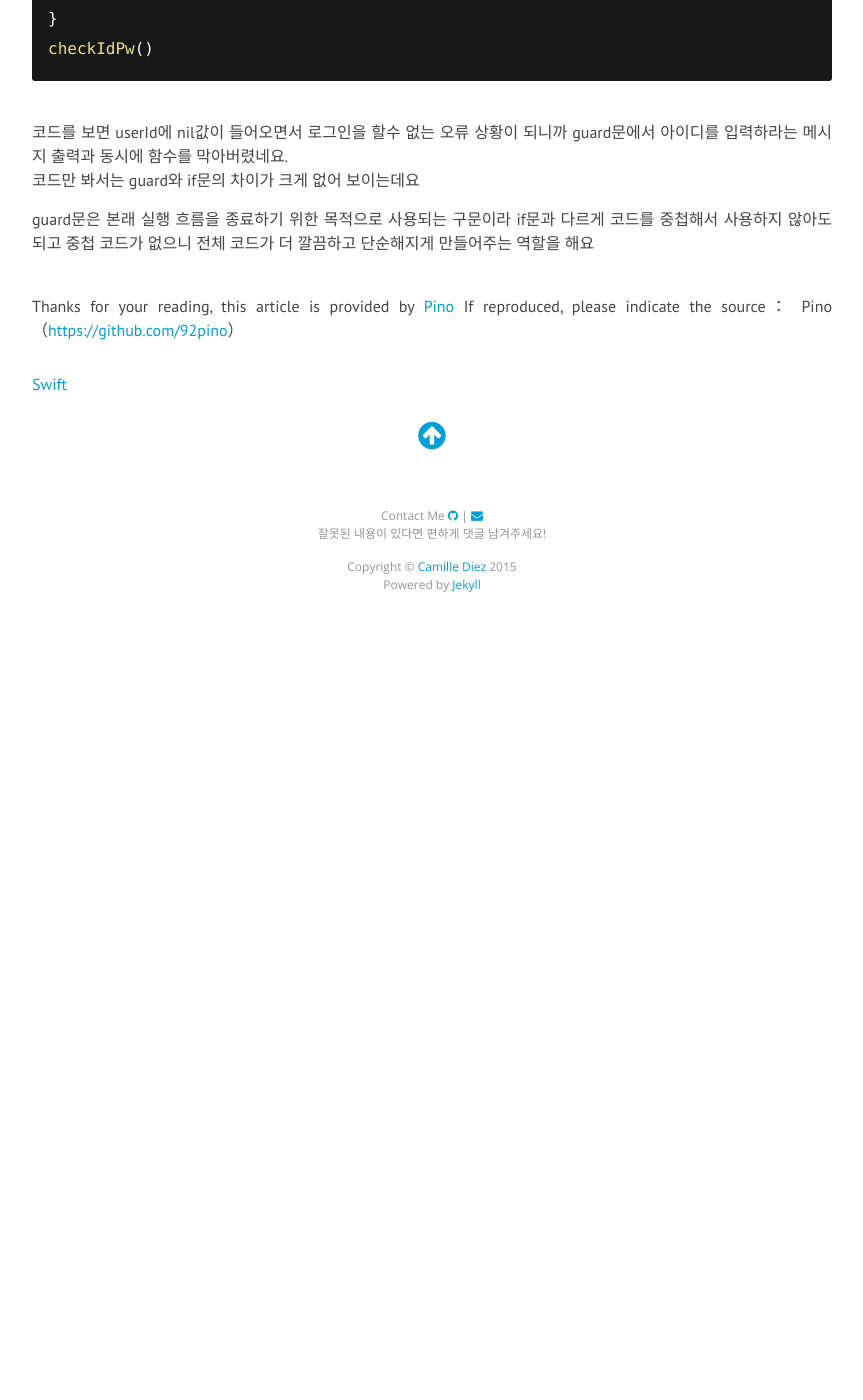
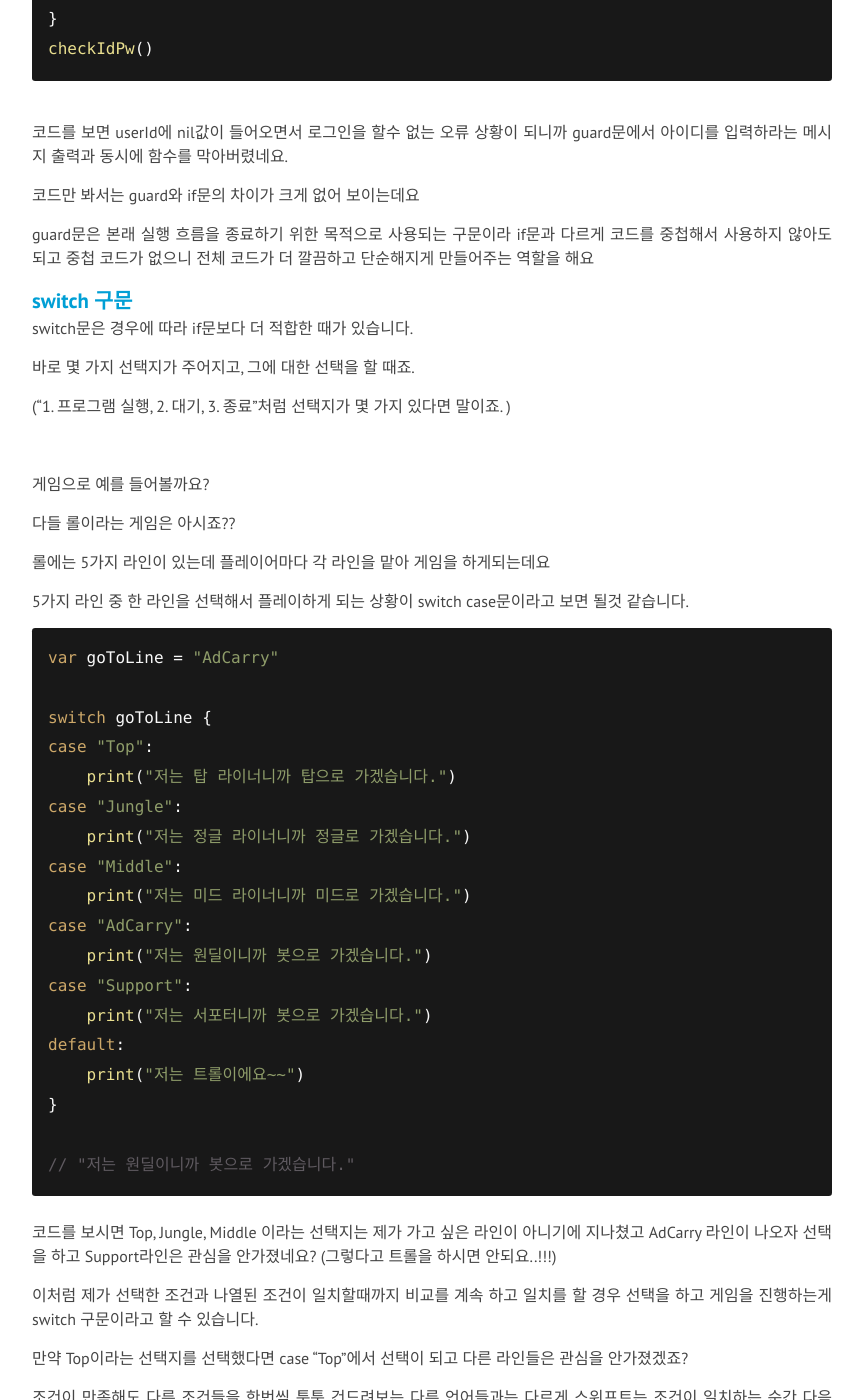
Before and after one commit to 92pino/backup, a Jekyll site: the page built from _posts/swift/2019-03-29-Swift-ConditionalStatements.md, in a window 1280 px wide and 1400 px high, scrolled down 2550 px. Shown: the whole window, without its empty margins (208-1071 px from the left). Built offline with Jekyll 4.4.1, drawn with Linux system fonts in a browser that asks for light colours; nearby versions of some CDN libraries; some web fonts are replaced; comment, search, counter and statistics services are not loaded; before the commit the page ends 3180 px from its top, so only the background shows below that; some of the changed text lies outside the part shown.

Commit message:
switch posting upload

````diff
--- a/_posts/swift/2019-03-29-Swift-ConditionalStatements.md
+++ b/_posts/swift/2019-03-29-Swift-ConditionalStatements.md
@@ -110,11 +110,79 @@ checkIdPw()
 <br>
 
 코드를 보면 userId에 nil값이 들어오면서 로그인을 할수 없는 오류 상황이 되니까 guard문에서 아이디를 입력하라는 메시지 출력과 동시에 함수를 막아버렸네요.<br>
+
 코드만 봐서는 guard와 if문의 차이가 크게 없어 보이는데요<br>
 
 
 guard문은 본래 실행 흐름을 종료하기 위한 목적으로 사용되는 구문이라 if문과 다르게 코드를 중첩해서 사용하지 않아도 되고 중첩 코드가 없으니 전체 코드가 더 깔끔하고 단순해지게 만들어주는 역할을 해요
 
+### switch 구문
+
+switch문은 경우에 따라 if문보다 더 적합한 때가 있습니다.
+
+바로 몇 가지 선택지가 주어지고, 그에 대한 선택을 할 때죠.
+
+("1. 프로그램 실행, 2. 대기, 3. 종료"처럼 선택지가 몇 가지 있다면 말이죠. )
+
+
+<br>
+
+
+게임으로 예를 들어볼까요?
+
+다들 롤이라는 게임은 아시죠??
+
+롤에는 5가지 라인이 있는데 플레이어마다 각 라인을 맡아 게임을 하게되는데요
+
+5가지 라인 중 한 라인을 선택해서 플레이하게 되는 상황이 switch case문이라고 보면 될것 같습니다.
+
+```swift
+var goToLine = "AdCarry"
+
+switch goToLine {
+case "Top":
+    print("저는 탑 라이너니까 탑으로 가겠습니다.")
+case "Jungle":
+    print("저는 정글 라이너니까 정글로 가겠습니다.")
+case "Middle":
+    print("저는 미드 라이너니까 미드로 가겠습니다.")
+case "AdCarry":
+    print("저는 원딜이니까 봇으로 가겠습니다.")
+case "Support":
+    print("저는 서포터니까 봇으로 가겠습니다.")
+default:
+    print("저는 트롤이에요~~")
+}
+
+// "저는 원딜이니까 봇으로 가겠습니다."
+```
+<br>
+코드를 보시면 Top, Jungle, Middle 이라는 선택지는 제가 가고 싶은 라인이 아니기에 지나쳤고 AdCarry 라인이 나오자 선택을 하고 Support라인은 관심을 안가졌네요? (그렇다고 트롤을 하시면 안되요..!!!)
+
+이처럼 제가 선택한 조건과 나열된 조건이 일치할때까지 비교를 계속 하고 일치를 할 경우 선택을 하고 게임을 진행하는게 switch 구문이라고 할 수 있습니다.
+
+만약 Top이라는 선택지를 선택했다면 case "Top"에서 선택이 되고 다른 라인들은 관심을 안가졌겠죠?
+
+조건이 만족해도 다른 조건들을 한번씩 툭툭 건드려보는 다른 언어들과는 다르게 스위프트는 조건이 일치하는 순간 다음 조건들은 실행되지 않은 채로 조건문이 종료가 됩니다.
+
+---
+<br>
+지금까지 조건문 3가지에 대해서 다뤄봤는데요
+
+조건문은 제가 생각하기에 기초 프로그래밍에서 제일 중요한부분입니다<br>
+조건문은 서로다른 환경에서 여러가지를 동시에 처리가 가능하게 해주기 때문이죠
+
+그렇기에 조금더 많은 노력을 드려야 한다고 생각하는데요
+
+자주 쓰이는 문법이니 여러 상황에서 사용할 수 있게 다양한 방법으로 코드 짜는 연습을 해봐야할거같네요
+
+그럼 다음 포스팅때 뵙겠습니다~😀
+
+
+
+
+
+
 <br>
 Thanks for your reading, this article is provided by [Pino](https://github.com/92pino) If reproduced,
 please indicate the source：
````
